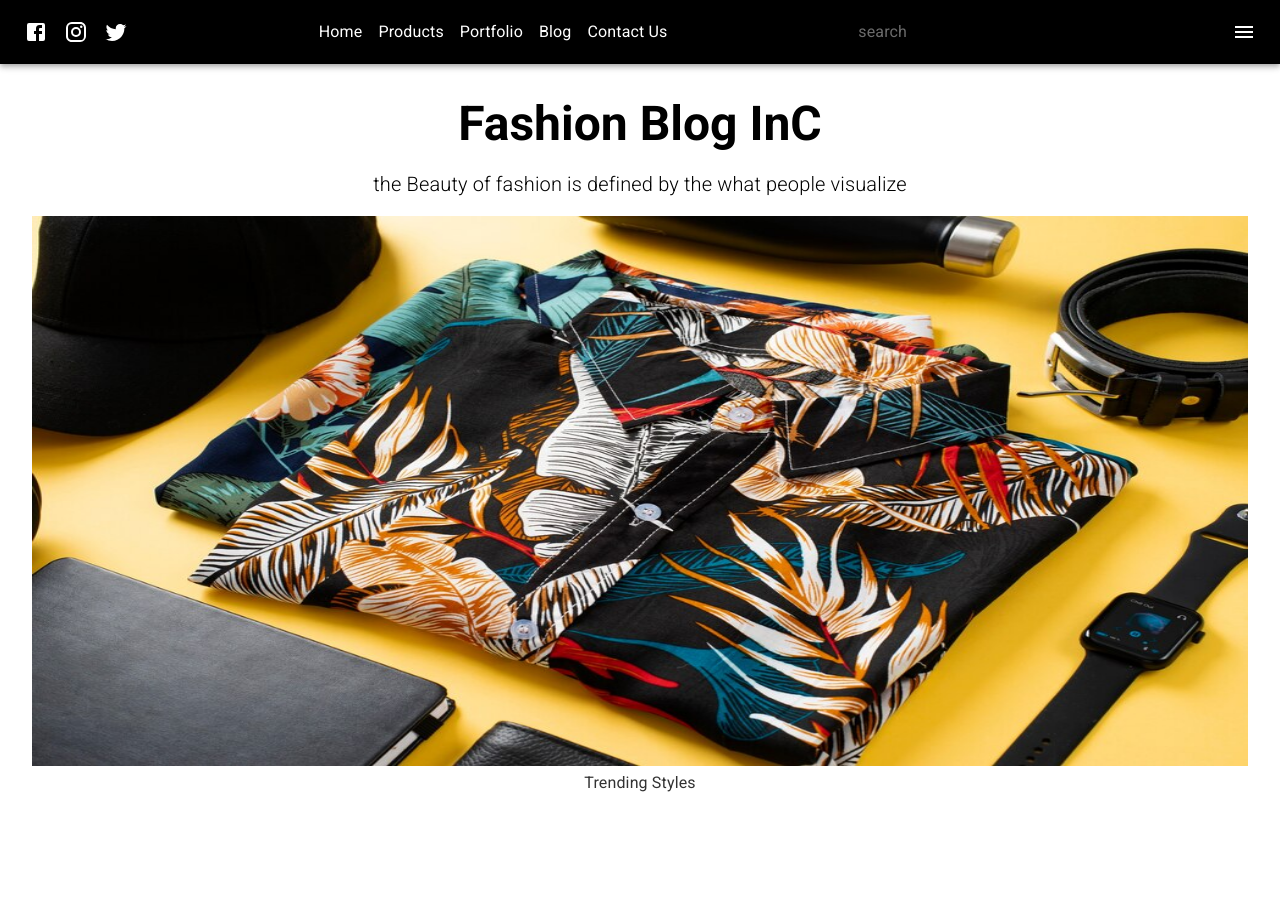
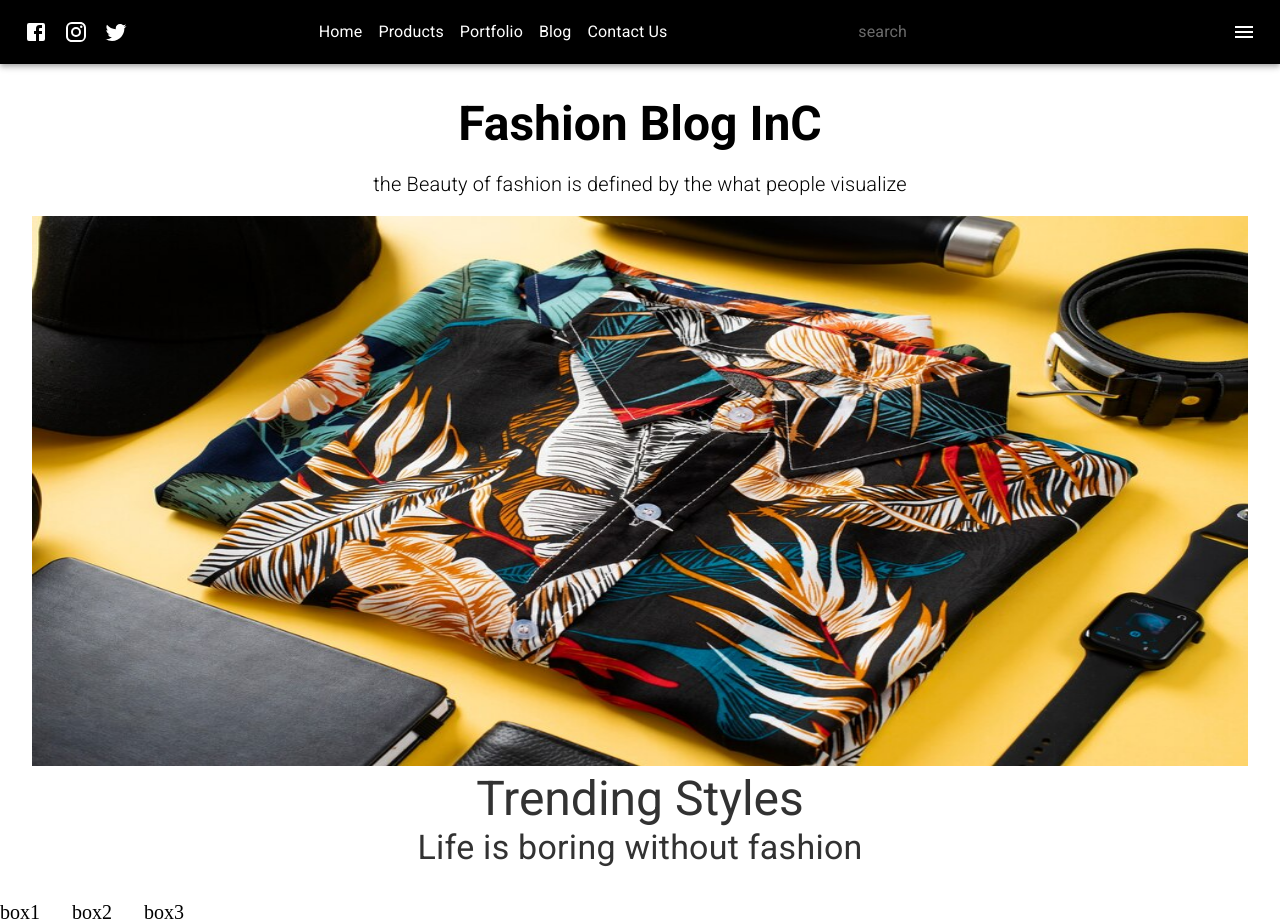
Before and after one commit to Tadteck/fashion-blog-website, a React (Vite) app: page / in a window 1280 px wide. Before the commit the page ends 827 px from the top, so only its background shows below. Built offline with nearby package versions, Linux system fonts and the light colour scheme.

Commit message:
rectifying main

```diff
--- a/src/App.jsx
+++ b/src/App.jsx
@@ -1,3 +1,4 @@
+import Categories from "./components/Categories";
 import Hero from "./components/Hero";
 import Navbar from "./components/Navbar";
 
@@ -6,6 +7,7 @@ function App() {
     <>
       <Navbar />
       <Hero />
+      <Categories />
     </>
   );
 }
--- /dev/null
+++ b/src/components/Categories.jsx
@@ -0,0 +1,15 @@
+import { Box, Stack } from "@mui/material";
+
+const Categories = () => {
+  return (
+    <>
+      <Stack flexDirection={"row"} gap={4} position={"static"}>
+        <Box>box1</Box>
+        <Box>box2</Box>
+        <Box>box3</Box>
+      </Stack>
+    </>
+  );
+};
+
+export default Categories;
--- a/src/components/Hero.jsx
+++ b/src/components/Hero.jsx
@@ -15,17 +15,25 @@ const Hero = () => {
         >
           the Beauty of fashion is defined by the what people visualize
         </Typography>
-        <Box sx={{ marginTop: "1rem" }}>
+        <Box
+          sx={{
+            marginTop: "1rem",
+          }}
+        >
           <img src={fashion2} alt="fashion2" height={550} width="100%" />
+
           <Box
             sx={{
               backgroundColor: "white",
               opacity: "0.8",
-              display: "flex",
-              justifyContent: "center",
             }}
           >
-            <Typography>Trending Styles</Typography>
+            <Typography variant="h3" align="center">
+              Trending Styles
+            </Typography>
+            <Typography variant="h4" align="center">
+              Life is boring without fashion
+            </Typography>
           </Box>
         </Box>
       </Box>
```
